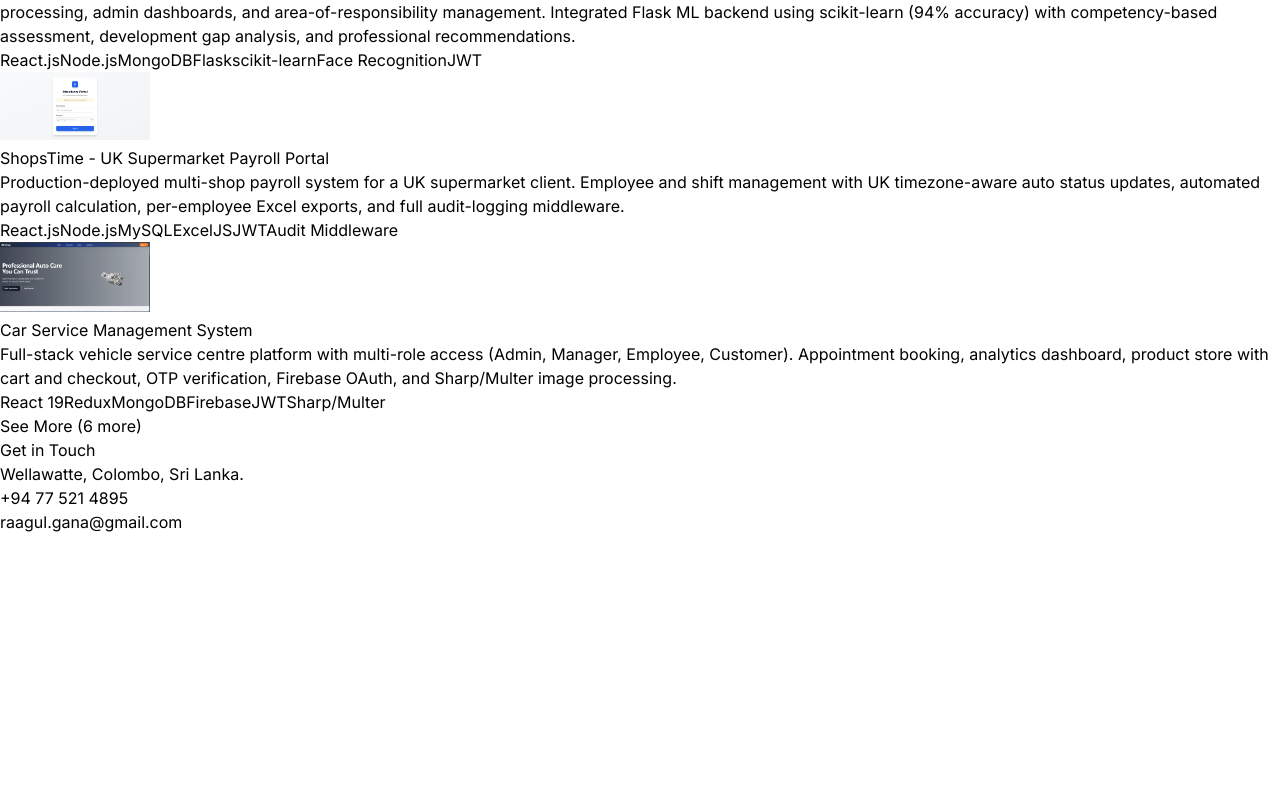
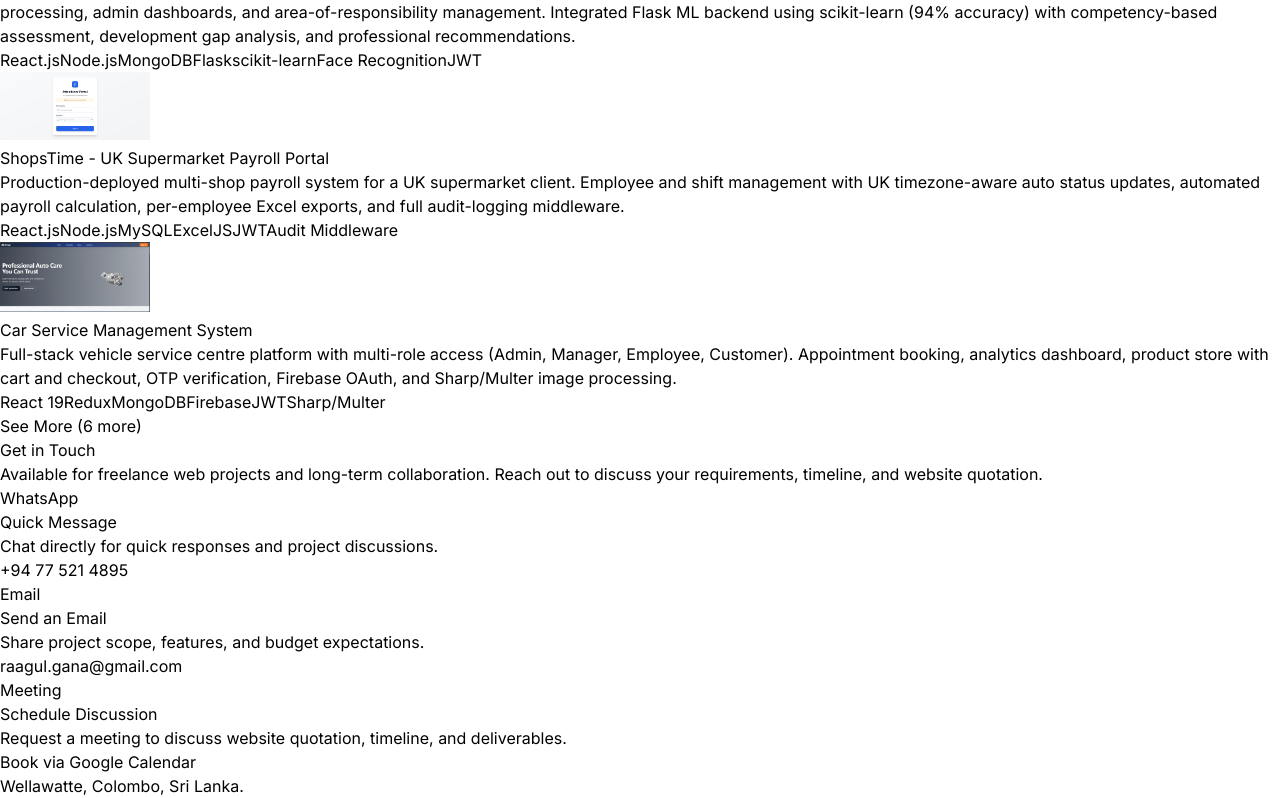
Before and after one commit to RaagulGananathan13/My-Portfolio, a React (Vite) app: page / in a window 1280 px wide. Shown: the part 4238-5036 px from the top of the page. Before the commit the page ends 4772 px from the top, so only its background shows below. Built offline with nearby package versions, Linux system fonts and the light colour scheme.

Commit message:
Enhance Contact component with WhatsApp, Email, and Google Calendar links for improved user engagement

```diff
--- a/src/components/Contact.jsx
+++ b/src/components/Contact.jsx
@@ -2,16 +2,82 @@ import { CONTACT } from "../constants";
 import { motion } from "framer-motion";
 
 const Contact = () => {
+  const normalizedPhone = CONTACT.phoneNo.replace(/\s+/g, "").replace("+", "");
+  const whatsappMessage = encodeURIComponent(
+    "Hi Raagul, I would like to discuss a website quotation and schedule a meeting."
+  );
+  const googleCalendarLink = `https://calendar.google.com/calendar/render?action=TEMPLATE&text=${encodeURIComponent(
+    "Website Quotation Discussion"
+  )}&details=${encodeURIComponent(
+    "Hi Raagul, I would like to discuss a website quotation. Please share your preferred agenda, timeline, and budget range."
+  )}`;
+
   return (
-    <div className="border-b border-neutral-900 pb-20">
+    <section className="border-b border-neutral-900 pb-20">
       <motion.h1
         whileInView={{ opacity: 1, y: 0 }}
         initial={{ opacity: 0, y: -100 }}
         transition={{ duration: 0.5 }}
-        className="my-20 text-center text-4xl font-light tracking-tighter font-semibold">
+        className="my-20 text-center text-4xl tracking-tighter font-semibold">
         Get in Touch
       </motion.h1>
-      <div className="text-center tracking-tighter">
+
+      <motion.p
+        whileInView={{ opacity: 1, y: 0 }}
+        initial={{ opacity: 0, y: 24 }}
+        transition={{ duration: 0.6 }}
+        className="mx-auto mb-10 max-w-2xl px-4 text-center text-neutral-400"
+      >
+        Available for freelance web projects and long-term collaboration. Reach out to
+        discuss your requirements, timeline, and website quotation.
+      </motion.p>
+
+      <div className="mx-auto grid max-w-5xl grid-cols-1 gap-6 px-4 md:grid-cols-3">
+        <motion.a
+          whileInView={{ opacity: 1, y: 0 }}
+          initial={{ opacity: 0, y: 20 }}
+          transition={{ duration: 0.5 }}
+          href={`https://wa.me/${normalizedPhone}?text=${whatsappMessage}`}
+          target="_blank"
+          rel="noreferrer"
+          className="rounded-2xl border border-emerald-700/40 bg-emerald-900/10 p-6 transition-all hover:-translate-y-1 hover:border-emerald-500/60"
+        >
+          <p className="text-sm uppercase tracking-[0.2em] text-emerald-400">WhatsApp</p>
+          <h3 className="mt-2 text-xl font-semibold text-white">Quick Message</h3>
+          <p className="mt-2 text-sm text-neutral-300">Chat directly for quick responses and project discussions.</p>
+          <p className="mt-4 text-sm font-medium text-emerald-300">{CONTACT.phoneNo}</p>
+        </motion.a>
+
+        <motion.a
+          whileInView={{ opacity: 1, y: 0 }}
+          initial={{ opacity: 0, y: 20 }}
+          transition={{ duration: 0.6 }}
+          href={`mailto:${CONTACT.email}`}
+          className="rounded-2xl border border-blue-700/40 bg-blue-900/10 p-6 transition-all hover:-translate-y-1 hover:border-blue-500/60"
+        >
+          <p className="text-sm uppercase tracking-[0.2em] text-blue-400">Email</p>
+          <h3 className="mt-2 text-xl font-semibold text-white">Send an Email</h3>
+          <p className="mt-2 text-sm text-neutral-300">Share project scope, features, and budget expectations.</p>
+          <p className="mt-4 break-all text-sm font-medium text-blue-300">{CONTACT.email}</p>
+        </motion.a>
+
+        <motion.a
+          whileInView={{ opacity: 1, y: 0 }}
+          initial={{ opacity: 0, y: 20 }}
+          transition={{ duration: 0.7 }}
+          href={googleCalendarLink}
+          target="_blank"
+          rel="noreferrer"
+          className="rounded-2xl border border-violet-700/40 bg-violet-900/10 p-6 transition-all hover:-translate-y-1 hover:border-violet-500/60"
+        >
+          <p className="text-sm uppercase tracking-[0.2em] text-violet-400">Meeting</p>
+          <h3 className="mt-2 text-xl font-semibold text-white">Schedule Discussion</h3>
+          <p className="mt-2 text-sm text-neutral-300">Request a meeting to discuss website quotation, timeline, and deliverables.</p>
+          <p className="mt-4 text-sm font-medium text-violet-300">Book via Google Calendar</p>
+        </motion.a>
+      </div>
+
+      <div className="mt-10 text-center tracking-tighter text-neutral-400">
         <motion.p
           whileInView={{ opacity: 1, x: 0 }}
           initial={{ opacity: 0, x: -100 }}
@@ -19,23 +85,8 @@ const Contact = () => {
           className="my-4">
           {CONTACT.address}
         </motion.p>
-        <motion.p
-          whileInView={{ opacity: 1, x: 0 }}
-          initial={{ opacity: 0, x: 100 }}
-          transition={{ duration: 1 }}
-          className="my-4">
-          <a href={`tel:${CONTACT.phoneNo}`} className="text-blue-500 hover:underline">{CONTACT.phoneNo}</a>
-        </motion.p>
-        <motion.a
-          href={`mailto:${CONTACT.email}`} // This opens the email client
-          whileInView={{ opacity: 1, x: 0 }}
-          initial={{ opacity: 0, y: 50 }}
-          transition={{ duration: 0.5 }}
-          className="border-b">
-          {CONTACT.email}
-        </motion.a>
       </div>
-    </div>
+    </section>
   );
 };
 
```
